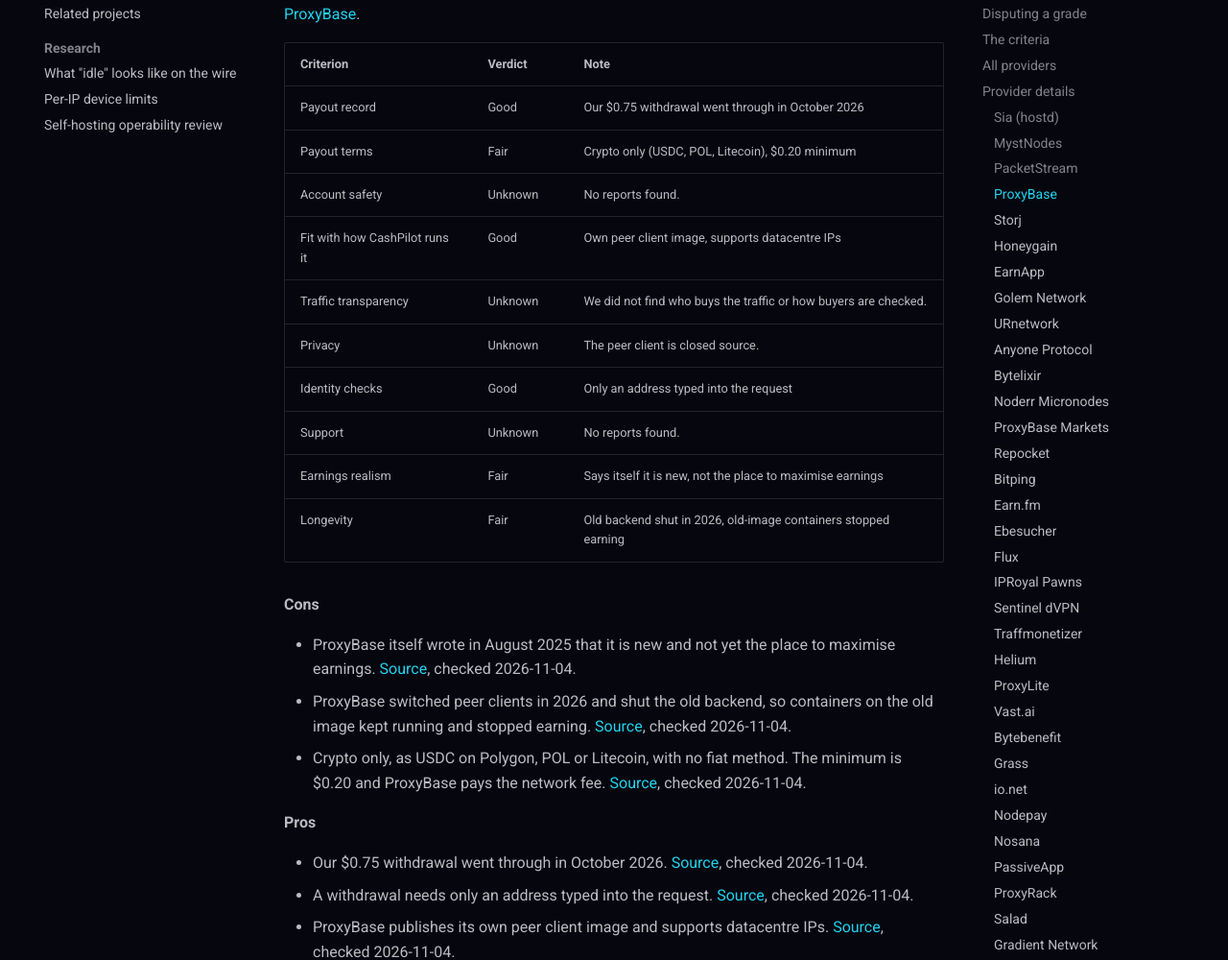
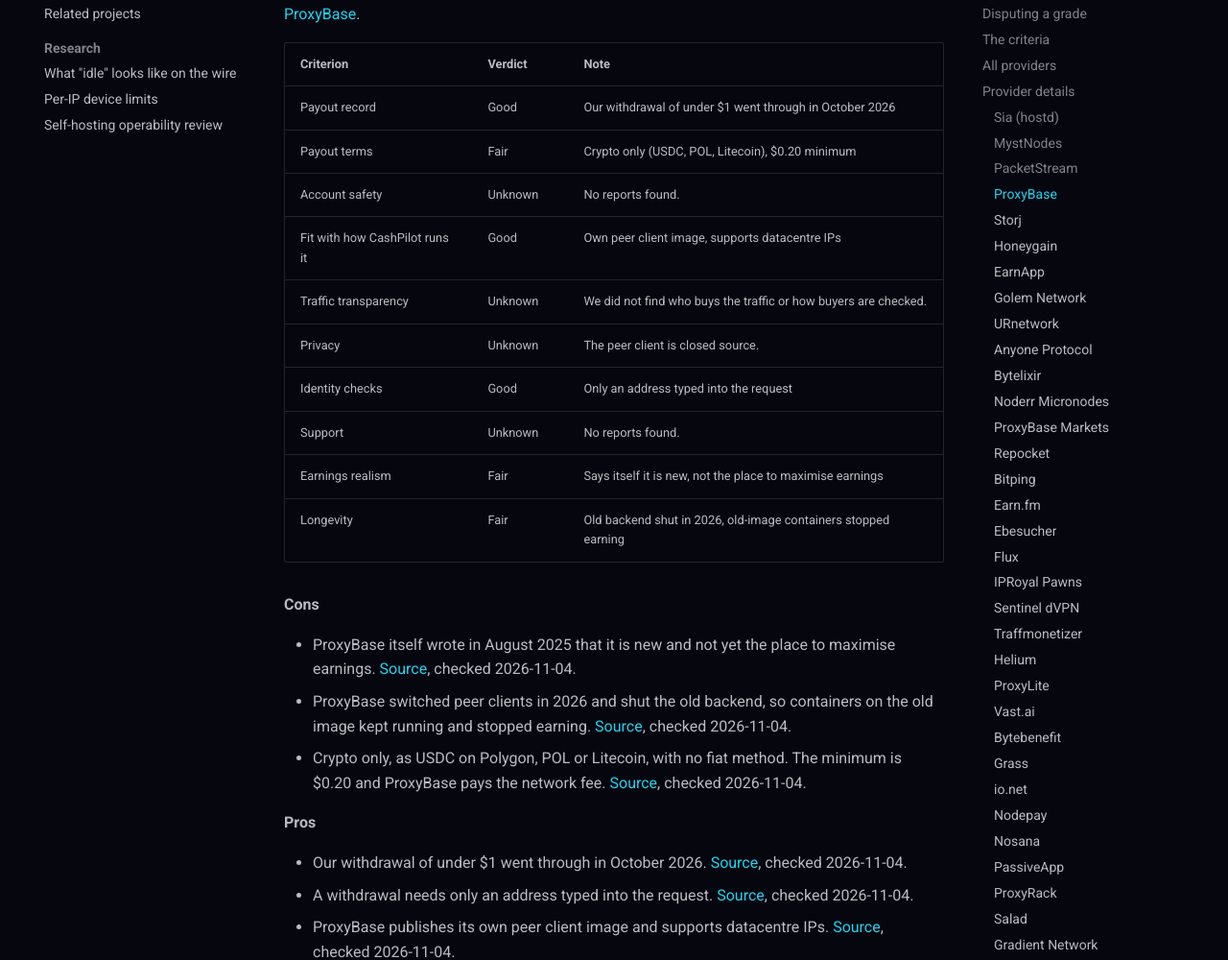
Before and after one commit to GeiserX/CashPilot, an MkDocs documentation site: the page built from docs/ratings.md, in a window 1280 px wide and 1400 px high, scrolled down 10951 px. Shown: the part 156-1156 px from the top of the window at 96% size. Built offline with MkDocs 1.6.1 and Material for MkDocs 9.7.7, drawn with Linux system fonts in a browser that asks for light colours; comment, search, counter and statistics services are not loaded; some of the changed text lies outside the part shown.

Commit message:
docs(catalog): match ProxyBase and Repocket payout fields to what the providers pay out
ProxyBase: the payout record no longer quotes an exact amount, and ProxyBase
Markets names the Machine Payments Protocol and pays to any EVM address, not a
special Tempo wallet. Repocket lists gift card (Tremendous) and USDT, the two
routes its notes describe, instead of PayPal.

```diff
--- a/docs/ratings.md
+++ b/docs/ratings.md
@@ -223,7 +223,7 @@
 
 | Criterion | Verdict | Note |
 |---|---|---|
-| Payout record | Good | Our $0.75 withdrawal went through in October 2026 |
+| Payout record | Good | Our withdrawal of under $1 went through in October 2026 |
 | Payout terms | Fair | Crypto only (USDC, POL, Litecoin), $0.20 minimum |
 | Account safety | Unknown | No reports found. |
 | Fit with how CashPilot runs it | Good | Own peer client image, supports datacentre IPs |
@@ -242,7 +242,7 @@
 
 **Pros**
 
-- Our $0.75 withdrawal went through in October 2026. [Source](https://github.com/GeiserX/CashPilot/blob/main/docs/guides/proxybase.md), checked 2026-11-04.
+- Our withdrawal of under $1 went through in October 2026. [Source](https://github.com/GeiserX/CashPilot/blob/main/docs/guides/proxybase.md), checked 2026-11-04.
 - A withdrawal needs only an address typed into the request. [Source](https://github.com/GeiserX/CashPilot/blob/main/services/bandwidth/proxybase.yml), checked 2026-11-04.
 - ProxyBase publishes its own peer client image and supports datacentre IPs. [Source](https://github.com/GeiserX/CashPilot/blob/main/services/bandwidth/proxybase.yml), checked 2026-11-04.
 
```
Also changed, not shown: other parts of docs/ratings.md (+3 -3 lines), docs/guides/proxybase-xyz.md (+1 -1 lines), docs/guides/repocket.md (+1 -1 lines), 3 other files.
